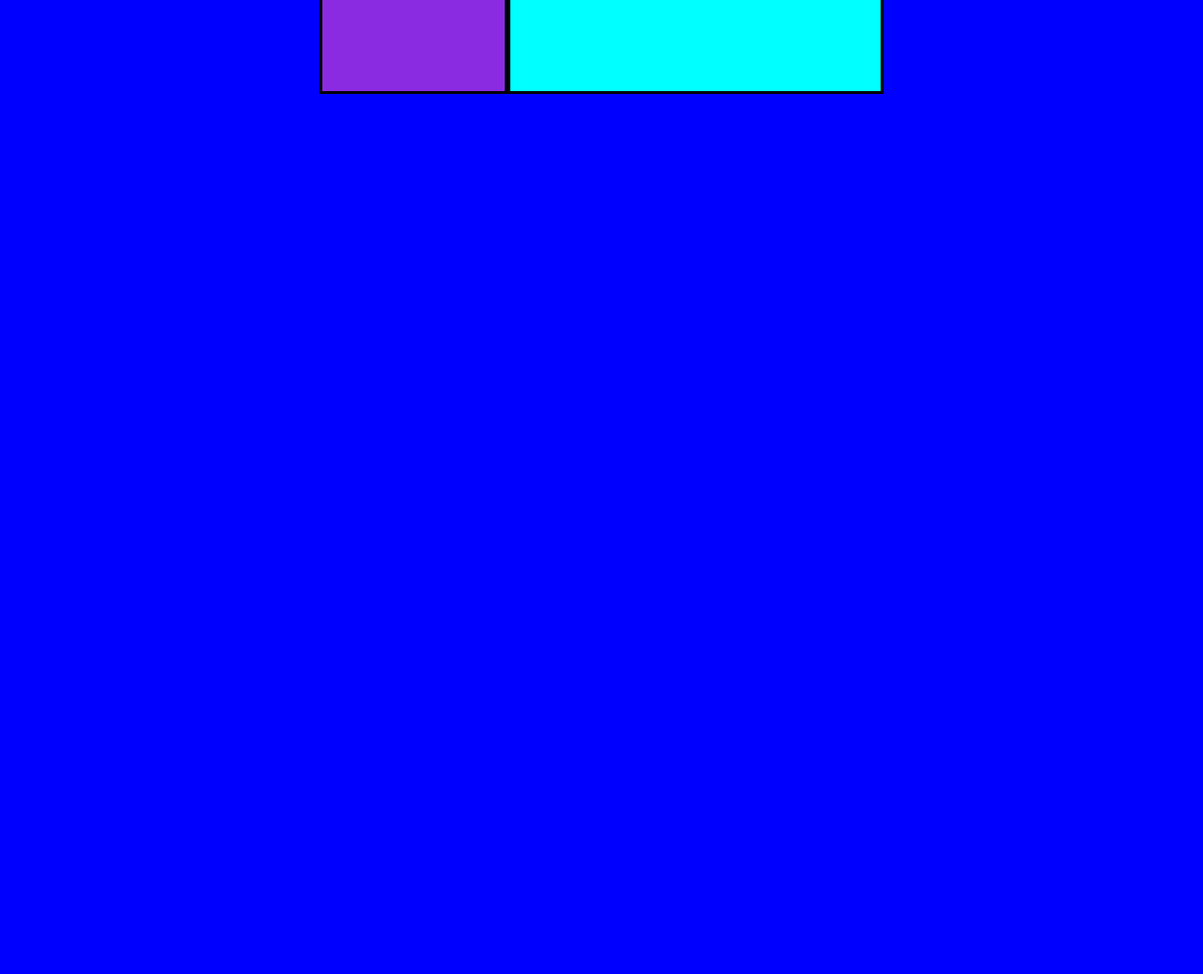
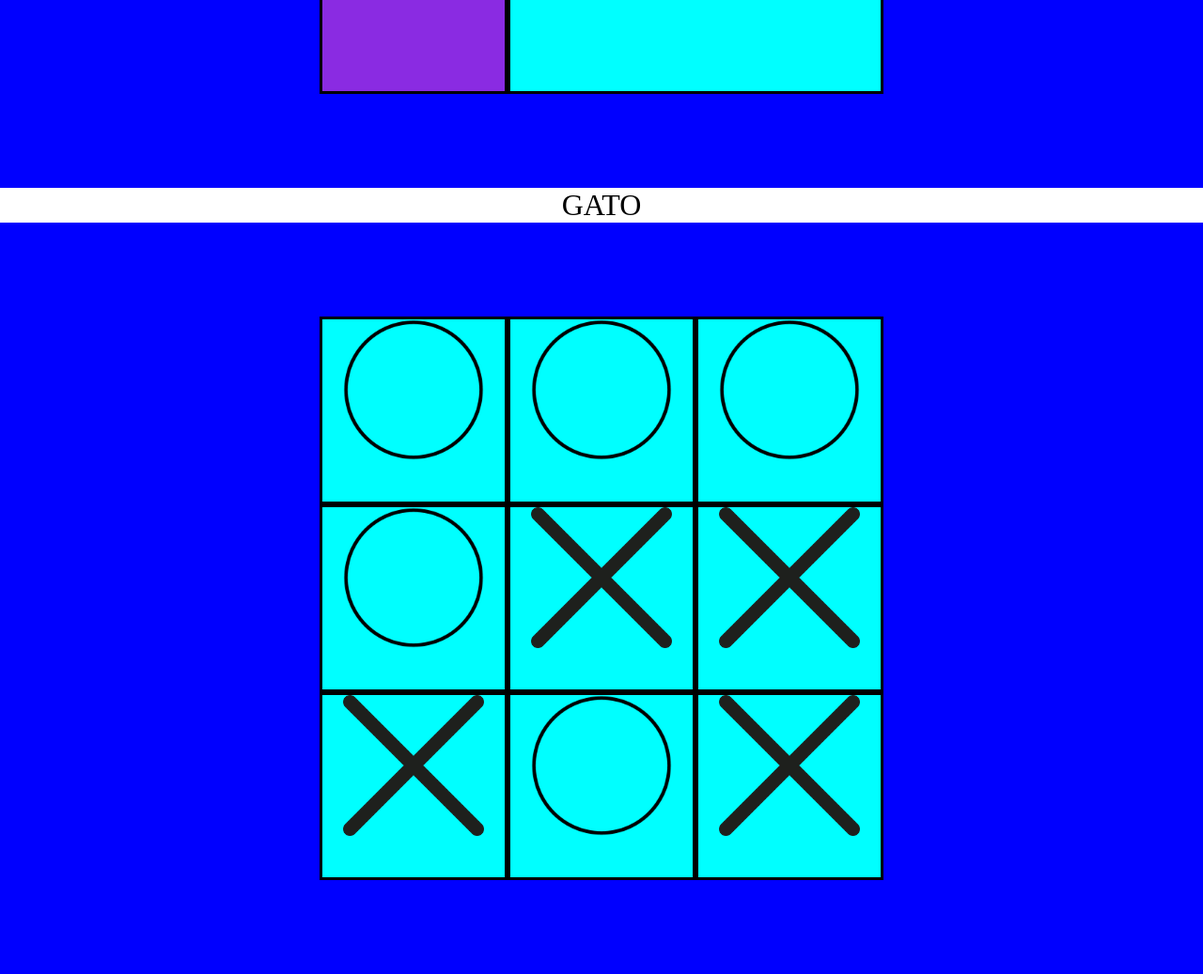
Before and after one commit to JonathanAL003/Alonso_ProgramacionWeb, a PHP site: page /Grid.html in a window 1280 px wide. Shown: the part 600-1637 px from the top of the page at 94% size. Before the commit the page ends 700 px from the top, so only its background shows below. Run offline with PHP 8.4, Linux system fonts and the light colour scheme.

Commit message:
Version 1.09.2 Propiedades Grid

```diff
--- a/Parcial1/PropiedadesGrid/Grid.css
+++ b/Parcial1/PropiedadesGrid/Grid.css
@@ -54,6 +54,8 @@
 #caja5{
     grid-column-start: 2;
     grid-column-end: 4;
+}
 
-
+p{
+    font-size: xx-large;
 }
--- a/Parcial1/PropiedadesGrid/Grid.html
+++ b/Parcial1/PropiedadesGrid/Grid.html
@@ -15,10 +15,19 @@
         <div id="caja3" class="caja">Caja3</div>
         <div id="caja4" class="caja">Caja4</div>
         <div id="caja5" class="caja">Caja5</div>
-        <!--<div id="caja6" class="caja">Caja6</div>
-        <div id="caja7" class="caja">Caja7</div>
-        <div id="caja8" class="caja">Caja8</div>
-        <div id="caja9" class="caja">Caja9</div>-->
+    </div>
+
+    <P align="center">GATO</P>
+    <div class="contenedor">
+        <div class="caja" align="middle"><img src="circulo.png" alt="circulo" width="150" height="150"></div>
+        <div class="caja" align="middle"><img src="circulo.png" alt="circulo" width="150" height="150"></div>
+        <div class="caja" align="middle"><img src="circulo.png" alt="circulo" width="150" height="150"></div>
+        <div class="caja" align="middle"><img src="circulo.png" alt="circulo" width="150" height="150"></div>
+        <div class="caja" align="middle"><img src="x.png" alt="X" width="150" height="150"></div>
+        <div class="caja" align="middle"><img src="X.png" alt="X" width="150" height="150"></div>
+        <div class="caja" align="middle"><img src="X.png" alt="X" width="150" height="150"></div>
+        <div class="caja" align="middle"><img src="circulo.png" alt="circulo" width="150" height="150"></div>
+        <div class="caja" align="middle"><img src="x.png" alt="X" width="150" height="150"></div>
     </div>
 </body>
 </html>
```
Also changed, not shown: Parcial1/PropiedadesGrid/X.png (added), Parcial1/PropiedadesGrid/circulo.png (added).
